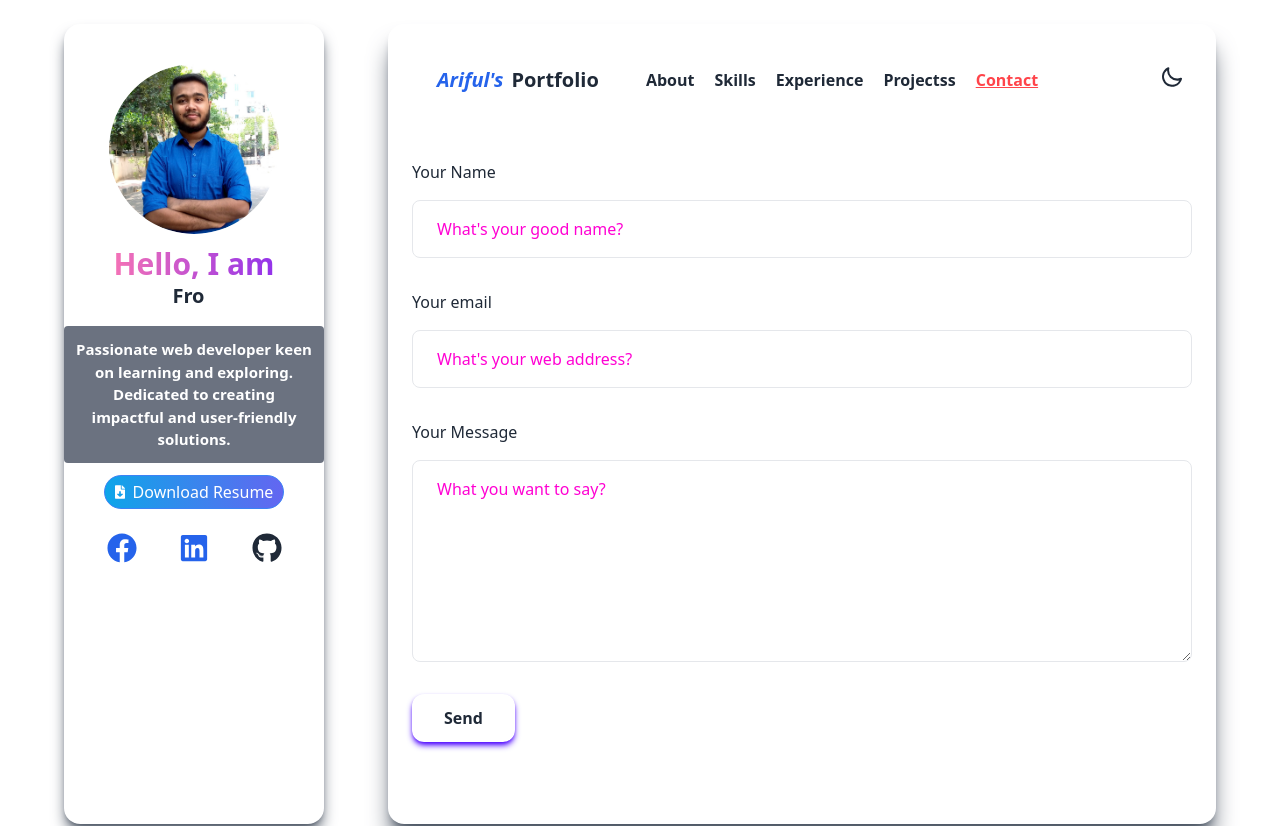
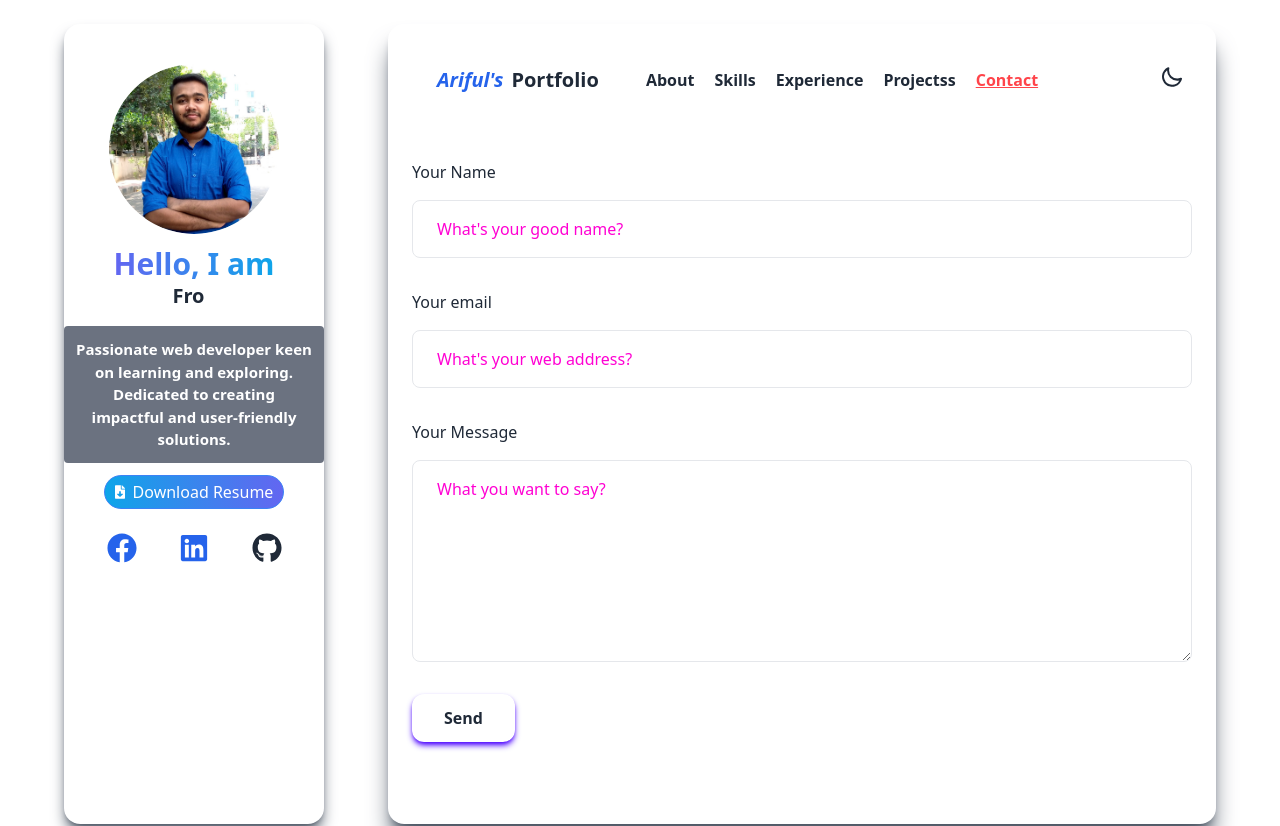
Before and after one commit to Ariful2634/ariful-dev-portfolio, a React (Vite) app: page /contact in a window 1280 px wide. Shown: the top 826 px of the page. Built offline with nearby package versions, Linux system fonts and the light colour scheme.

Commit message:
change some color

```diff
--- a/src/Components/Home/SideBar.jsx
+++ b/src/Components/Home/SideBar.jsx
@@ -16,7 +16,7 @@ const SideBar = () => {
                  */}
                 <div className='text-center mt-3'>
                     <h1 className=" max-w-2xl mb-4  text-xl font-extrabold">
-                        <span className="text-transparent text-3xl bg-clip-text bg-gradient-to-r from-pink-400 to-purple-600">
+                        <span className="text-transparent text-3xl bg-clip-text bg-gradient-to-r from-indigo-500 to-sky-500">
                             Hello, I am {""}
                         </span>{" "}
                         <br></br>
```
